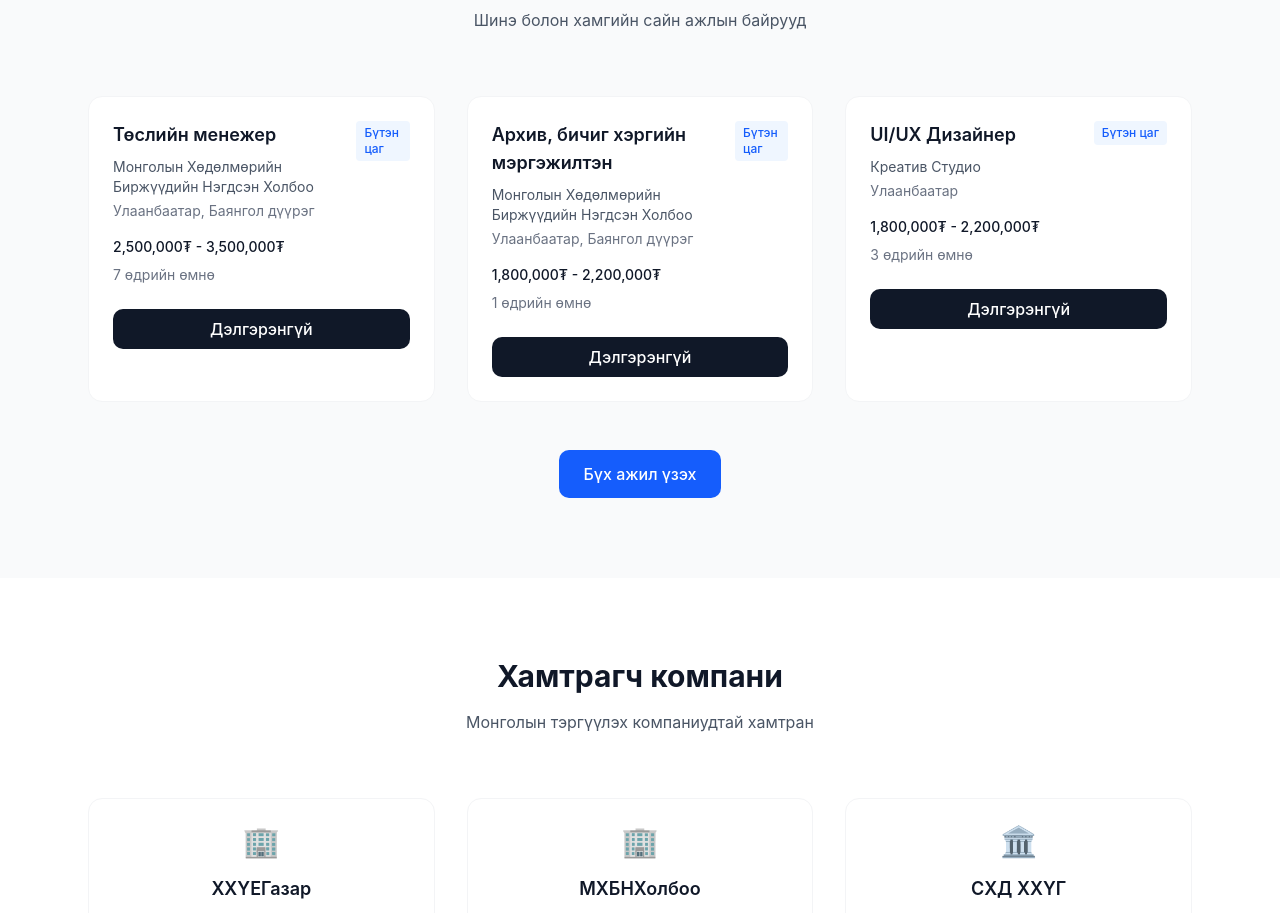
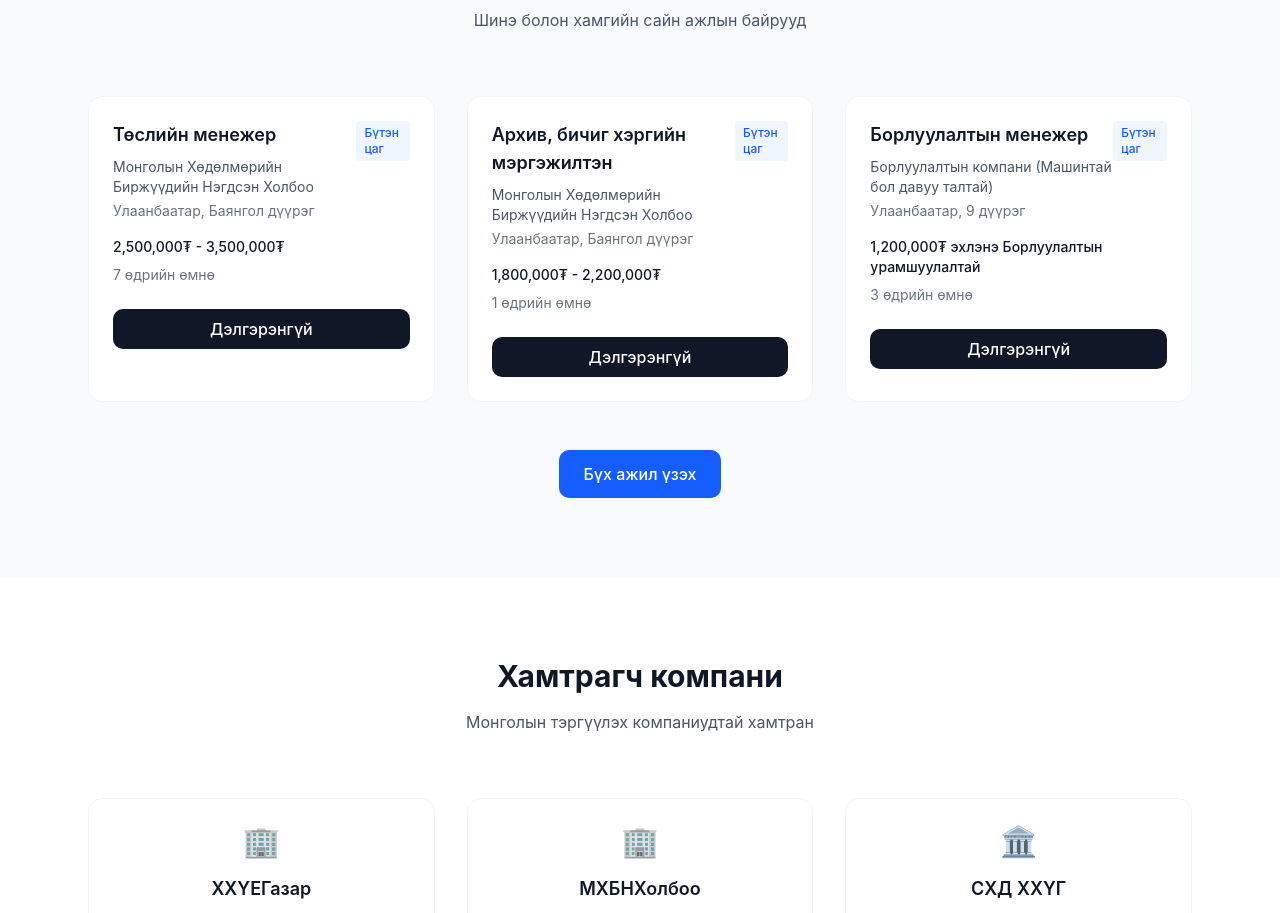
Before and after one commit to Jobcenter99/jopcenter, a Next.js app: page / in a window 1280 px wide. Shown: the part 1640-2553 px from the top of the page. Built offline with nearby package versions, Linux system fonts and the light colour scheme.

Commit message:
components Weather

```diff
--- a/components/Weather.tsx
+++ b/components/Weather.tsx
@@ -44,10 +44,10 @@ export default function JobCenterLanding() {
       posted: '1 өдрийн өмнө'
     },
     {
-      title: 'UI/UX Дизайнер',
-      company: 'Креатив Студио',
-      location: 'Улаанбаатар',
-      salary: '1,800,000₮ - 2,200,000₮',
+      title: 'Борлуулалтын менежер',
+      company: 'Борлуулалтын компани (Машинтай бол давуу талтай)',
+      location: 'Улаанбаатар, 9 дүүрэг',
+      salary: '1,200,000₮ эхлэнэ Борлуулалтын урамшуулалтай',
       type: 'Бүтэн цаг',
       posted: '3 өдрийн өмнө'
     }
```
